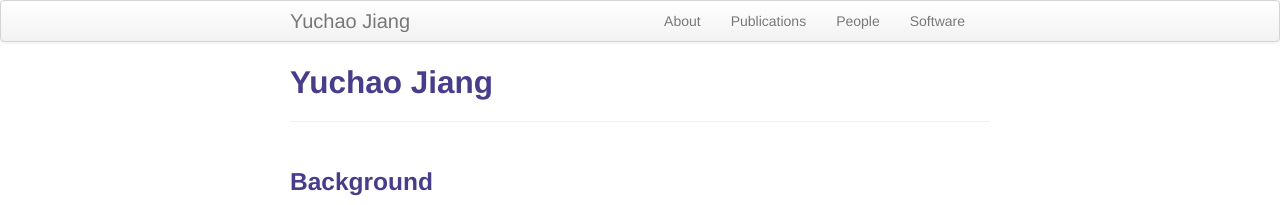
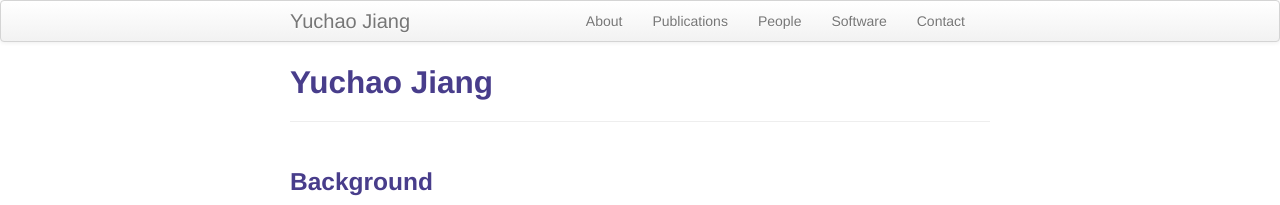
Before and after one commit to yuchaojiang/yuchaojiang.github.io, a Jekyll site: the page built from index.md, in a window 1280 px wide. Shown: the top 205 px of the page. Built offline with Jekyll 4.4.1, drawn with Linux system fonts in a browser that asks for light colours.

Commit message:
Update default.html

```diff
--- a/_includes/themes/twitter/default.html
+++ b/_includes/themes/twitter/default.html
@@ -39,6 +39,7 @@
               <li><a href="{{ BASE_PATH }}/pages/pubs.html">Publications</a></li>
               <li><a href="{{ BASE_PATH }}/pages/people.html">People</a></li>
               <li><a href="{{ BASE_PATH }}/pages/software.html">Software</a></li>
+              <li><a href="{{ BASE_PATH }}/pages/contact.html">Contact</a></li>
           </ul>
         </div>
       </div>
```
